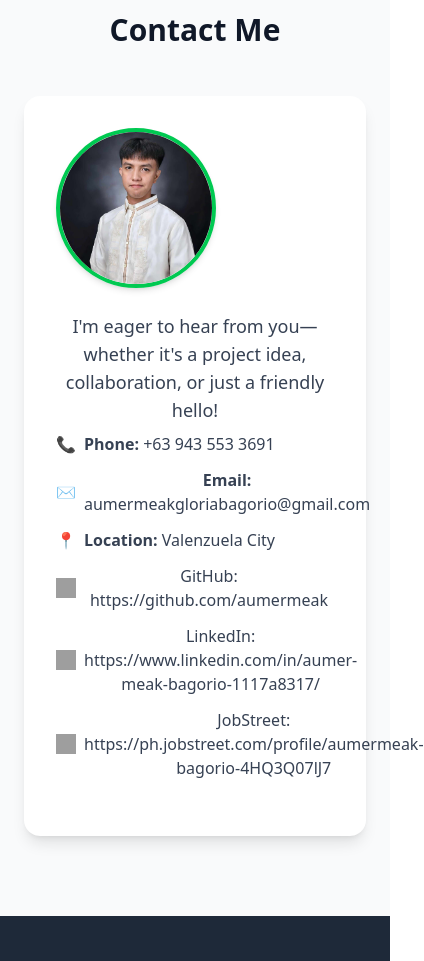
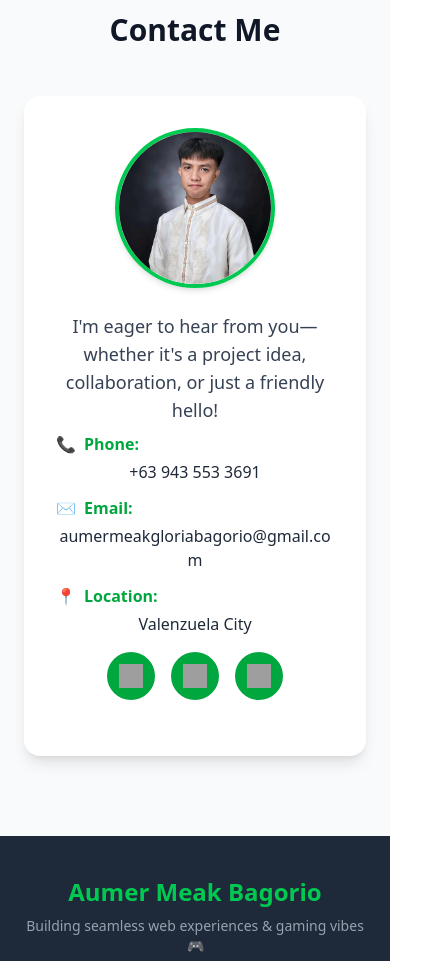
Before and after one commit to aumermeak/portfolio, a Nuxt app: page / in a window 390 px wide. Shown: the part 4500-5461 px from the top of the page, 424 px wide, since content can reach past the window. Built offline with nearby package versions, Linux system fonts and the light colour scheme; grey boxes are pictures that could not be loaded.

Commit message:
fixed contact alignment for better responsiveness and remove link in contact icons

```diff
--- a/app/pages/index.vue
+++ b/app/pages/index.vue
@@ -296,7 +296,7 @@ onMounted(() => {
 
                 <div class="bg-white shadow-lg rounded-2xl p-8 md:flex items-center gap-8 hover:shadow-xl transition">
 
-                    <div class="flex-shrink-0 mx-auto md:mx-0">
+                    <div class="flex-shrink-0 flex justify-center md:justify-start mx-auto md:mx-0">
                         <img src="/gradpic.jpg" alt="Your Photo"
                             class="w-40 h-40 object-cover rounded-full border-4 border-green-500 shadow-md" />
                     </div>
@@ -308,51 +308,58 @@ onMounted(() => {
                         </p>
 
                         <ul class="text-gray-700 mb-6 space-y-3">
-                            <li class="flex items-center gap-2">
-                                <span class="text-green-600">
-                                    📞
-                                </span>
-                                <span><strong>Phone:</strong> +63 943 553 3691</span>
+                            <!-- Phone -->
+                            <li class="flex flex-col md:flex-row md:items-center md:gap-3">
+                                <div class="flex items-center text-green-600 font-semibold">
+                                    📞 <span class="ml-2">Phone:</span>
+                                </div>
+                                <div class="mt-1 md:mt-0 text-gray-800">+63 943 553 3691</div>
                             </li>
 
-                            <li class="flex items-center gap-2">
-                                <span class="text-green-600">✉️</span>
-                                <span><strong>Email:</strong> aumermeakgloriabagorio@gmail.com</span>
+                            <!-- Email -->
+                            <li class="flex flex-col md:flex-row md:items-center md:gap-3">
+                                <div class="flex items-center text-green-600 font-semibold">
+                                    ✉️ <span class="ml-2">Email:</span>
+                                </div>
+                                <div class="mt-1 md:mt-0 text-gray-800 break-all">
+                                    aumermeakgloriabagorio@gmail.com
+                                </div>
                             </li>
 
-                            <li class="flex items-center gap-2">
-                                <span class="text-green-600">📍</span>
-                                <span><strong>Location:</strong> Valenzuela City</span>
+                            <!-- Location -->
+                            <li class="flex flex-col md:flex-row md:items-center md:gap-3">
+                                <div class="flex items-center text-green-600 font-semibold">
+                                    📍 <span class="ml-2">Location:</span>
+                                </div>
+                                <div class="mt-1 md:mt-0 text-gray-800">Valenzuela City</div>
                             </li>
 
+                            <!-- Social Icons Side by Side -->
+                            <div class="flex justify-center md:justify-start gap-4 mt-4">
+                                <!-- GitHub -->
 
-                            <li class="flex items-center gap-2">
-                                <img src="https://cdn.jsdelivr.net/gh/devicons/devicon/icons/github/github-original.svg"
-                                    alt="GitHub" class="w-5 h-5" />
-                                <a href="https://github.com/aumermeak" target="_blank" class="hover:underline">
-                                    GitHub: https://github.com/aumermeak
+                                <a href="https://github.com/aumermeak" target="_blank"
+                                    class="bg-green-600 p-3 rounded-full inline-flex items-center justify-center hover:bg-green-700 transition">
+                                    <img src="https://cdn.jsdelivr.net/gh/devicons/devicon/icons/github/github-original.svg"
+                                        class="w-6 h-6" alt="GitHub" />
                                 </a>
-                            </li>
 
+                                <!-- LinkedIn -->
 
-                            <li class="flex items-center gap-2">
-                                <img src="https://cdn.jsdelivr.net/gh/devicons/devicon/icons/linkedin/linkedin-original.svg"
-                                    alt="LinkedIn" class="w-5 h-5" />
                                 <a href="https://www.linkedin.com/in/aumer-meak-bagorio-1117a8317/" target="_blank"
-                                    class="hover:underline">
-                                    LinkedIn: https://www.linkedin.com/in/aumer-meak-bagorio-1117a8317/
+                                    class="bg-green-600 p-3 rounded-full inline-flex items-center justify-center hover:bg-green-700 transition">
+                                    <img src="https://cdn.jsdelivr.net/gh/devicons/devicon/icons/linkedin/linkedin-original.svg"
+                                        class="w-6 h-6" alt="LinkedIn" />
                                 </a>
-                            </li>
 
+                                <!-- JobStreet -->
 
-
-                            <li class="flex items-center gap-2">
-                                <img src="https://cdn.brandfetch.io/idHY-qDocV/w/60/h/60/theme/dark/logo.png?c=1dxbfHSJFAPEGdCLU4o5B"
-                                    alt="JobStreet" class="w-5 h-5" />
-                                <a href="https://www.jobstreet.com.ph/" target="_blank" class="hover:underline">
-                                    JobStreet: https://ph.jobstreet.com/profile/aumermeak-bagorio-4HQ3Q07lJ7
+                                <a href="https://ph.jobstreet.com/profile/aumermeak-bagorio-4HQ3Q07lJ7" target="_blank"
+                                    class="bg-green-600 p-3 rounded-full inline-flex items-center justify-center hover:bg-green-700 transition">
+                                    <img src="https://cdn.brandfetch.io/idHY-qDocV/w/60/h/60/theme/dark/logo.png?c=1dxbfHSJFAPEGdCLU4o5B"
+                                        class="w-6 h-6" alt="JobStreet" />
                                 </a>
-                            </li>
+                            </div>
                         </ul>
                     </div>
                 </div>
```
